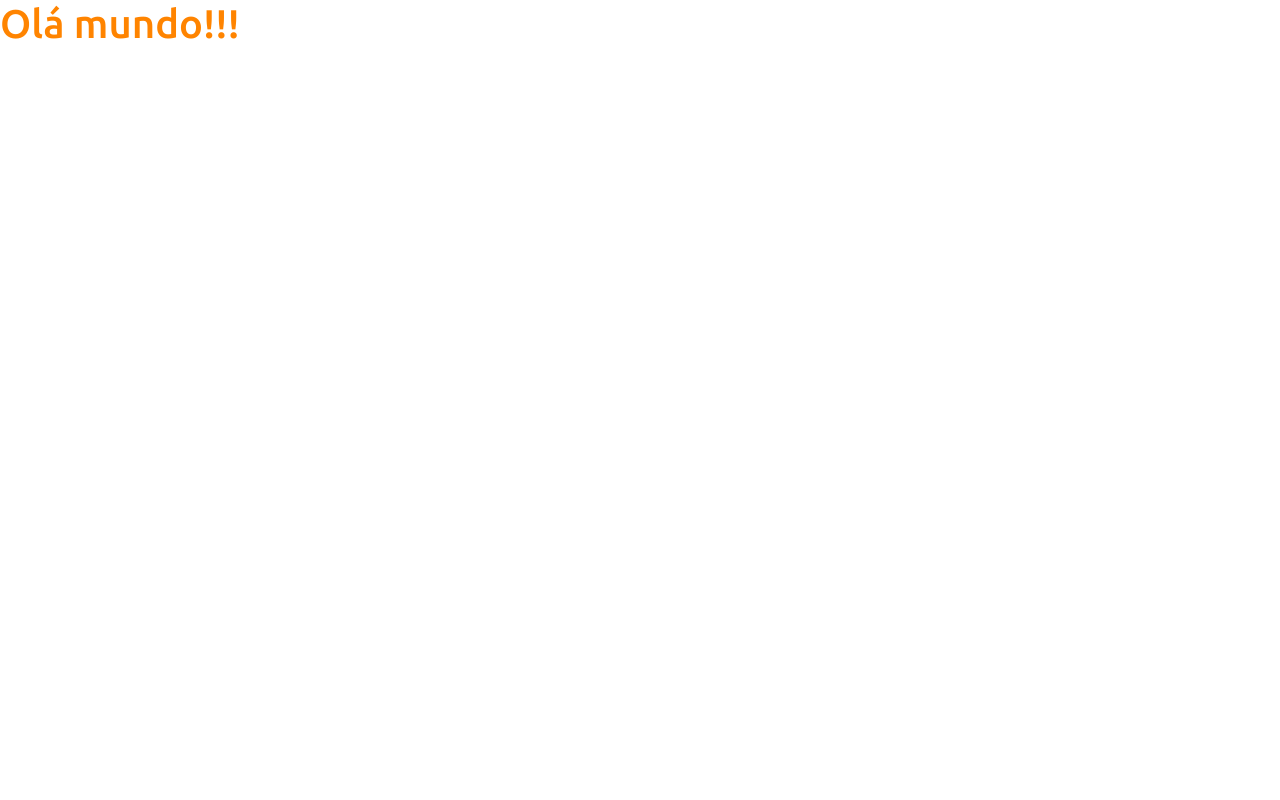
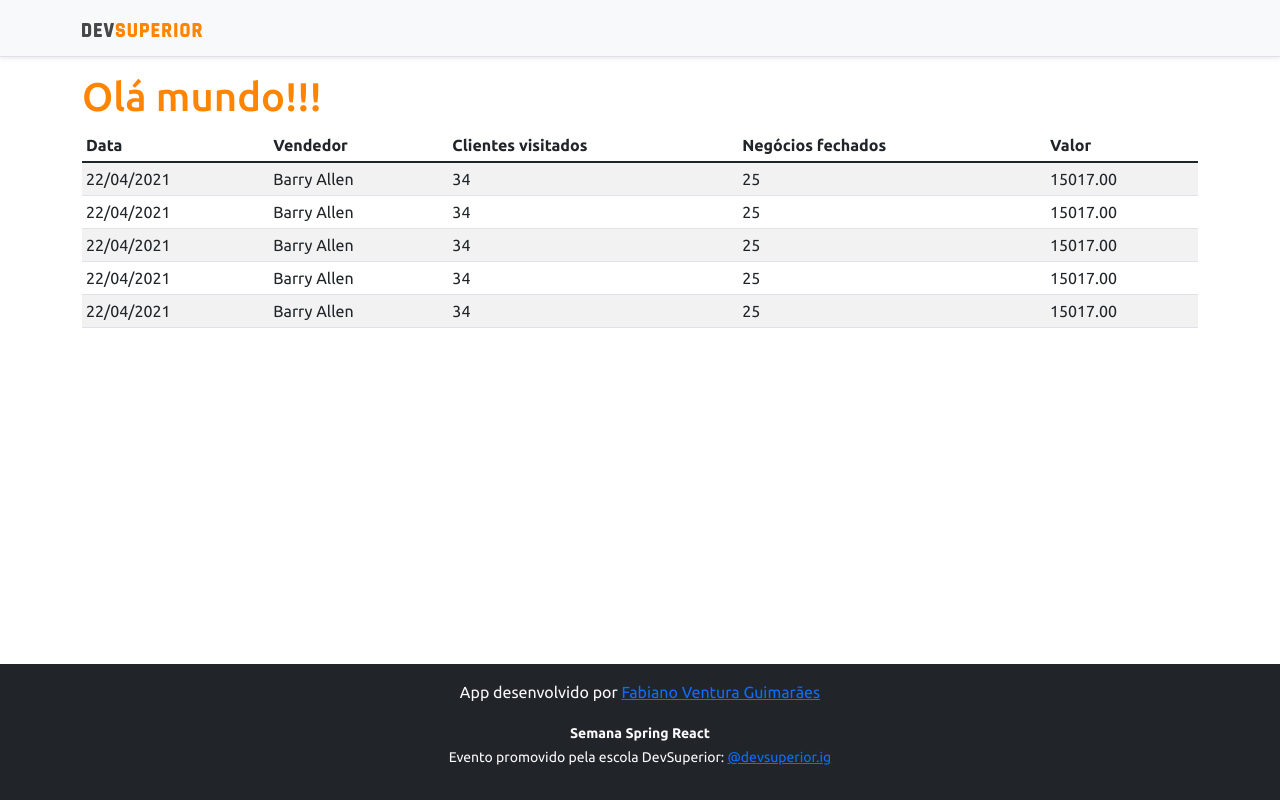
Before and after one commit to Fabiano-1979/projeto-sds4, a React (Create React App) app in the folder frontend/: page / in a window 1280 px wide. Built offline with nearby package versions, Linux system fonts and the light colour scheme.

Commit message:
Basic static components

```diff
--- a/frontend/public/index.html
+++ b/frontend/public/index.html
@@ -1,5 +1,5 @@
 <!DOCTYPE html>
-<html lang="en">
+<html lang="pt_BR">
   <head>
     <meta charset="utf-8" />
     <link rel="icon" href="%PUBLIC_URL%/favicon.ico" />
@@ -7,37 +7,14 @@
     <meta name="theme-color" content="#000000" />
     <meta
       name="description"
-      content="Web site created using create-react-app"
+      content="Esse APP foi desenvolvido na smeana spring react"
     />
-    <link rel="apple-touch-icon" href="%PUBLIC_URL%/logo192.png" />
-    <!--
-      manifest.json provides metadata used when your web app is installed on a
-      user's mobile device or desktop. See https://developers.google.com/web/fundamentals/web-app-manifest/
-    -->
-    <link rel="manifest" href="%PUBLIC_URL%/manifest.json" />
-    <!--
-      Notice the use of %PUBLIC_URL% in the tags above.
-      It will be replaced with the URL of the `public` folder during the build.
-      Only files inside the `public` folder can be referenced from the HTML.
 
-      Unlike "/favicon.ico" or "favicon.ico", "%PUBLIC_URL%/favicon.ico" will
-      work correctly both with client-side routing and a non-root public URL.
-      Learn how to configure a non-root public URL by running `npm run build`.
-    -->
-    <title>React App</title>
+    <title>DSVendas</title>
   </head>
   <body>
-    <noscript>You need to enable JavaScript to run this app.</noscript>
+    <noscript>Você precisa abilitar o java script para rodar esté APP</noscript>
     <div id="root"></div>
-    <!--
-      This HTML file is a template.
-      If you open it directly in the browser, you will see an empty page.
 
-      You can add webfonts, meta tags, or analytics to this file.
-      The build step will place the bundled scripts into the <body> tag.
-
-      To begin the development, run `npm start` or `yarn start`.
-      To create a production bundle, use `npm run build` or `yarn build`.
-    -->
   </body>
 </html>
--- a/frontend/src/App.tsx
+++ b/frontend/src/App.tsx
@@ -1,8 +1,20 @@
+import DataTable from "components/DataTable";
+import Footer from "components/Footer";
+import NavBar from "components/NavBar";
+
 function App() {
   return (
-    <div>
-      <h1 className="text-primary"> Olá mundo!!!</h1>
-    </div>
+    <>
+      <NavBar />
+
+      <div className="container">
+        <h1 className="text-primary"> Olá mundo!!!</h1>
+
+        <DataTable />
+      </div>
+
+      <Footer />
+    </>
   );
 }
 
--- /dev/null
+++ b/frontend/src/components/DataTable/index.tsx
@@ -0,0 +1,59 @@
+const DataTable = () => {
+    return (
+
+        <div className="table-responsive">
+            <table className="table table-striped table-sm">
+                <thead>
+                    <tr>
+                        <th>Data</th>
+                        <th>Vendedor</th>
+                        <th>Clientes visitados</th>
+                        <th>Negócios fechados</th>
+                        <th>Valor</th>
+                    </tr>
+                </thead>
+                <tbody>
+                    <tr>
+                        <td>22/04/2021</td>
+                        <td>Barry Allen</td>
+                        <td>34</td>
+                        <td>25</td>
+                        <td>15017.00</td>
+                    </tr>
+                    <tr>
+                        <td>22/04/2021</td>
+                        <td>Barry Allen</td>
+                        <td>34</td>
+                        <td>25</td>
+                        <td>15017.00</td>
+                    </tr>
+                    <tr>
+                        <td>22/04/2021</td>
+                        <td>Barry Allen</td>
+                        <td>34</td>
+                        <td>25</td>
+                        <td>15017.00</td>
+                    </tr>
+                    <tr>
+                        <td>22/04/2021</td>
+                        <td>Barry Allen</td>
+                        <td>34</td>
+                        <td>25</td>
+                        <td>15017.00</td>
+                    </tr>
+                    <tr>
+                        <td>22/04/2021</td>
+                        <td>Barry Allen</td>
+                        <td>34</td>
+                        <td>25</td>
+                        <td>15017.00</td>
+                    </tr>
+                </tbody>
+            </table>
+        </div>
+
+
+    );
+}
+
+export default DataTable;
--- /dev/null
+++ b/frontend/src/components/Footer/index.tsx
@@ -0,0 +1,16 @@
+
+const Footer = () => {
+    return (
+
+        <footer className="footer mt-auto py-3 bg-dark">
+            <div className="container">
+                <p className="text-light">App desenvolvido por <a href="https://www.linkedin.com/in/fabiano-ventura-88128669/" target="_blank" rel="noreferrer">Fabiano Ventura Guimarães</a></p>
+                <p className="text-light"><small><strong>Semana Spring React</strong><br />
+                    Evento promovido pela escola DevSuperior: <a href="https://instagram.com/devsuperior.ig" target="_blank" rel="noreferrer">@devsuperior.ig</a></small></p>
+            </div>
+        </footer>
+
+    );
+}
+
+export default Footer;
--- /dev/null
+++ b/frontend/src/components/NavBar/index.tsx
@@ -0,0 +1,18 @@
+
+import ImgDsDark from 'assets/img/ds-dark.svg';
+function NavBar() {
+    return (
+        <div>
+            <div className="d-flex flex-column flex-md-row align-items-center p-3 px-md-4 mb-3 bg-light border-bottom shadow-sm">
+                <div className="container">
+                    <nav className="my-2 my-md-0 mr-md-3">
+                        <img src={ImgDsDark} alt="DevSuperior" width="120" />
+                    </nav>
+                </div>
+            </div>
+
+        </div>
+    );
+}
+
+export default NavBar;
```
Also changed, not shown: frontend/src/assets/img/ds-dark.svg (added).
